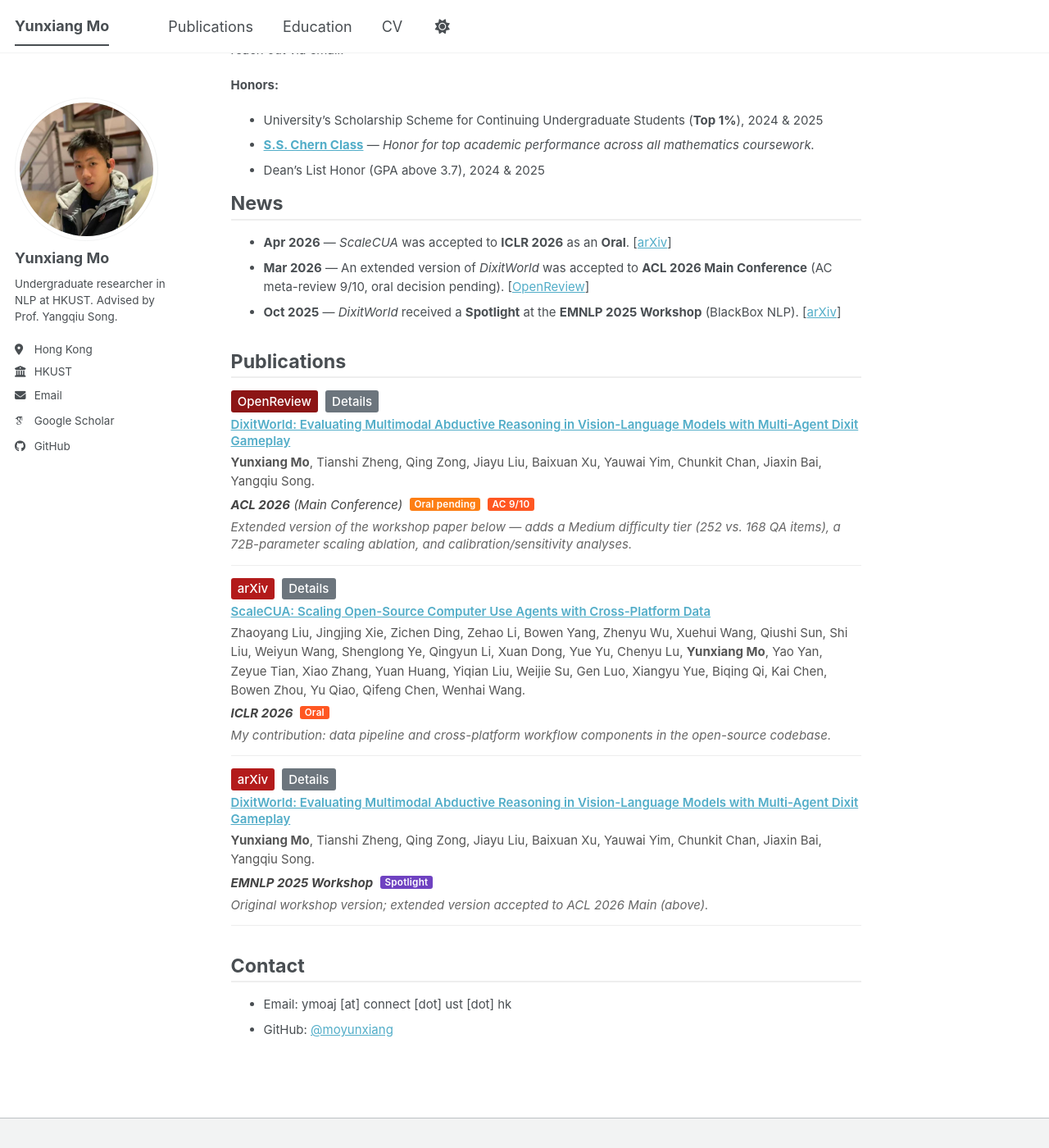
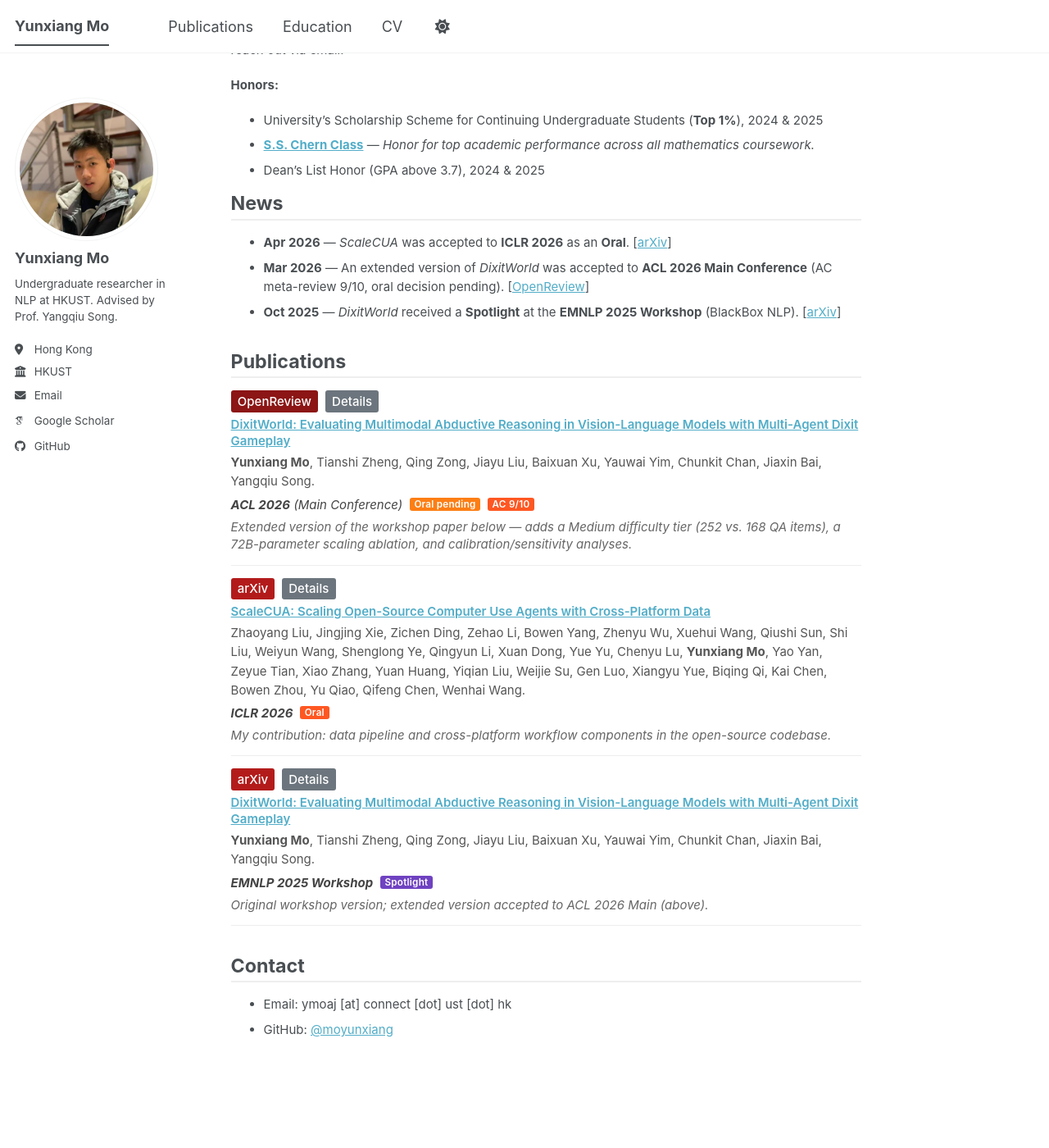
Before and after one commit to moyunxiang/moyunxiang.github.io, a Jekyll site: the page built from _pages/about.md, in a window 1280 px wide and 1400 px high, scrolled down 319 px. Shown: the whole window at 82% size. Built offline with Jekyll 4.4.1, drawn with Linux system fonts in a browser that asks for light colours; some web fonts are replaced; a script bundle is joined from its source files by our own code; library files that are not in the unit come from our copies; after the commit the page ends 1682 px from its top, so only the background shows below that.

Commit message:
Hide .page__footer container (the leftover gray box at page bottom)

```diff
--- a/_includes/head/custom.html
+++ b/_includes/head/custom.html
@@ -16,6 +16,9 @@
 
 <!-- Custom typography + publication-card styles -->
 <style>
+  /* Hide the empty footer container (gray box) */
+  .page__footer { display: none !important; }
+
   /* Compact base font for the main article column */
   .page__content {
     font-size: 15px;
```
